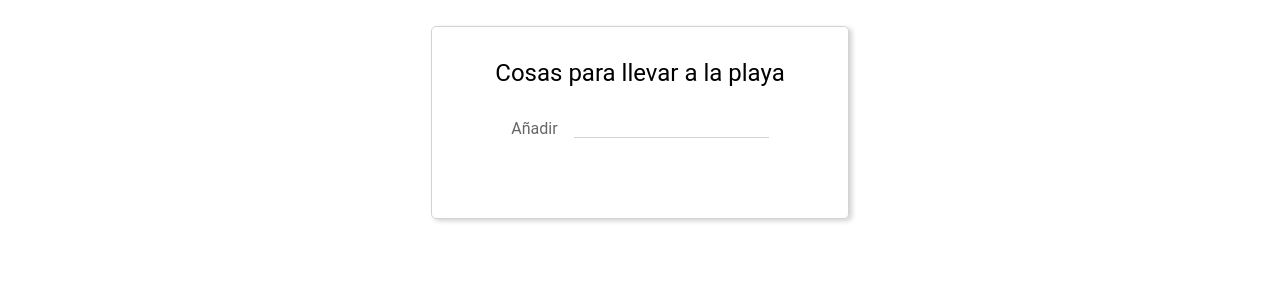
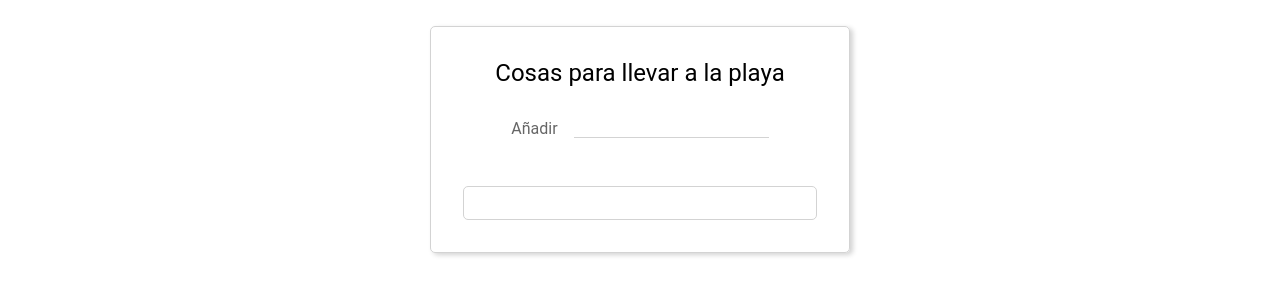
Before and after one commit to roberto-palomino/proyecto-teachT3ch, a plain HTML site: page index.html in a window 1280 px wide. Shown: the part 76-370 px from the top of the page. Drawn offline with Linux system fonts and the light colour scheme.

Commit message:
Edit CSS for new changes

```diff
--- a/index.css
+++ b/index.css
@@ -53,6 +53,17 @@ header {
     list-style: none;
 }
 
+.list-box2 {
+    border: 1px solid lightgray;
+    border-radius: 5px;
+    display: flex;
+    flex-direction: column;
+    width: 20rem;
+    padding: 1rem;
+    gap: 0.5rem;
+    list-style: none;
+}
+
 .label-input {
     color: rgba(0, 0, 0, 0.6);
     font-family: "Roboto","Helvetica","Arial",sans-serif;
@@ -99,14 +110,27 @@ header {
     grid-template-columns: 1fr 10fr auto;
 }
 
+.newToDo:hover #delete-button{
+    display: inline-block;
+}
+
+#delete-button{
+    display: none;
+}
+
 .delete-button {
-    /* display: none; */
     border: none;
+    /* border: 0.4px solid grey;
+    border-radius: 50%; */
+    /* opacity: 50%; */
     background-color: #fff;
+
 }
+
+
 
 .delete-button:hover {
     cursor: pointer;
-    font-weight: 600;
+    font-weight: 700;
     transform: scale(1.22);
 }
```
